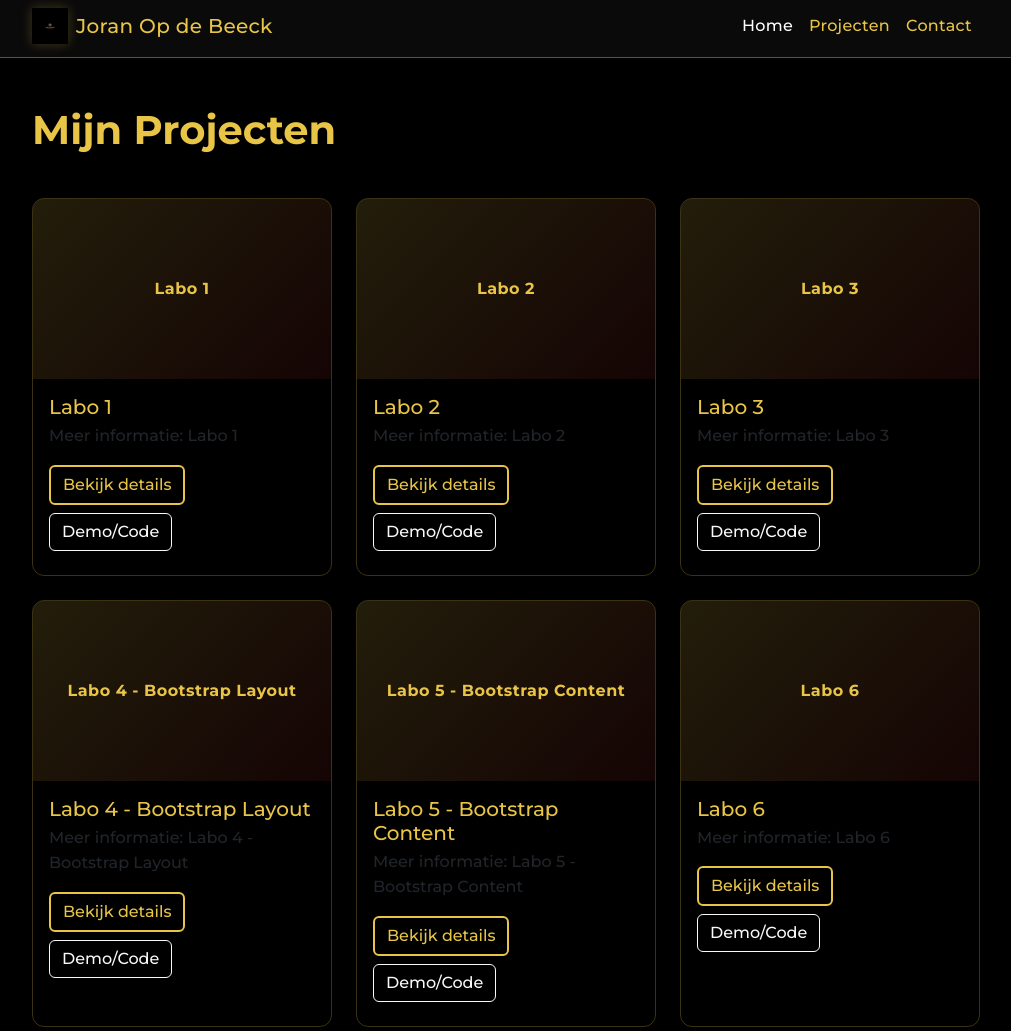
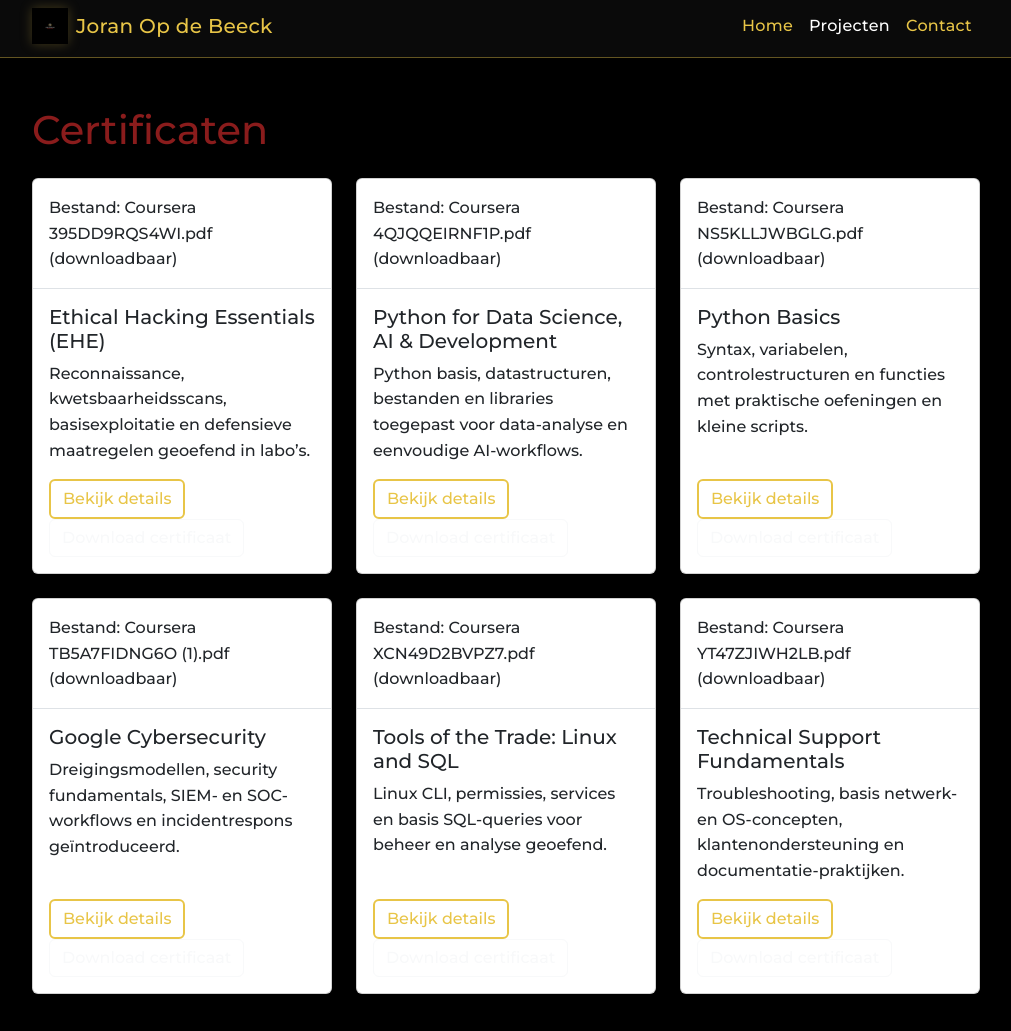
Before and after one commit to joranodb/mijn-portfolio-website, a plain HTML site: page portfolio.html in a window 1280 px wide. Shown: the part 5-1036 px from the top of the page, without its empty margins (134-1145 px from the left). Drawn offline with nearby package versions, Linux system fonts and the light colour scheme.

Commit message:
update projects

```diff
--- a/portfolio.html
+++ b/portfolio.html
@@ -1,141 +1,234 @@
-<!doctype html>
+<!DOCTYPE html>
 <html lang="nl">
   <head>
-
-    <meta charset="utf-8">
-    <meta name="viewport" content="width=device-width, initial-scale=1">
-    <title>Joran Op de Beeck • Portfolio</title>
-    <link href="https://cdn.jsdelivr.net/npm/bootstrap@5.3.3/dist/css/bootstrap.min.css" rel="stylesheet">
-    <link rel="stylesheet" href="css/style.css">
-
+    <meta charset="utf-8" />
+    <meta name="viewport" content="width=device-width, initial-scale=1" />
+    <title>Joran Op de Beeck • Projecten</title>
+    <link
+      href="https://cdn.jsdelivr.net/npm/bootstrap@5.3.3/dist/css/bootstrap.min.css"
+      rel="stylesheet"
+    />
+    <link rel="stylesheet" href="css/style.css" />
   </head>
   <body>
-
     <nav class="navbar navbar-expand-lg custom-nav">
       <div class="container container-narrow">
         <a class="navbar-brand d-flex align-items-center" href="index.html">
-      <img src="assets/images/logo.png" class="brand-logo" alt="Logo">
+          <img src="assets/images/logo.png" class="brand-logo" alt="Logo" />
           <span>Joran Op de Beeck</span>
         </a>
-    <button class="navbar-toggler text-warning" type="button" data-bs-toggle="collapse" data-bs-target="#navbarsExample07" aria-controls="navbarsExample07" aria-expanded="false" aria-label="Toggle navigation">
+        <button
+          class="navbar-toggler text-warning"
+          type="button"
+          data-bs-toggle="collapse"
+          data-bs-target="#navbarsExample07"
+          aria-controls="navbarsExample07"
+          aria-expanded="false"
+          aria-label="Toggle navigation"
+        >
           <span class="navbar-toggler-icon"></span>
         </button>
 
         <div class="collapse navbar-collapse" id="navbarsExample07">
           <ul class="navbar-nav ms-auto mb-2 mb-lg-0">
-        <li class="nav-item"><a class="nav-link active" href="index.html">Home</a></li>
-        <li class="nav-item"><a class="nav-link" href="portfolio.html">Projecten</a></li>
-        <li class="nav-item"><a class="nav-link" href="contact.html">Contact</a></li>
+            <li class="nav-item">
+              <a class="nav-link" href="index.html">Home</a>
+            </li>
+            <li class="nav-item">
+              <a class="nav-link active" href="portfolio.html">Projecten</a>
+            </li>
+            <li class="nav-item">
+              <a class="nav-link" href="contact.html">Contact</a>
+            </li>
           </ul>
         </div>
       </div>
     </nav>
 
+    <main class="container container-narrow py-5">
+      <h1 class="mb-4">Certificaten</h1>
 
-    <main class="container container-narrow py-5">
-      <div class="row">
-        <div class="col-12">
-          <h1 class="section-title">Mijn Projecten</h1>
+      <div class="row g-4">
+        <div class="col-12 col-sm-6 col-lg-4">
+          <div class="card h-100">
+            <div class="p-3 border-bottom">
+              Bestand: Coursera 395DD9RQS4WI.pdf (downloadbaar)
+            </div>
+            <div class="card-body d-flex flex-column">
+              <h5 class="card-title">Ethical Hacking Essentials (EHE)</h5>
+              <p class="card-text">
+                Reconnaissance, kwetsbaarheidsscans, basisexploitatie en
+                defensieve maatregelen geoefend in labo’s.
+              </p>
+              <div class="mt-auto">
+                <a href="naam.html?p=1" class="btn btn-accent me-2"
+                  >Bekijk details</a
+                >
+                <a
+                  href="assets/projects/Coursera 395DD9RQS4WI.pdf"
+                  class="btn btn-outline-light"
+                  download
+                  >Download certificaat</a
+                >
+              </div>
+            </div>
           </div>
         </div>
 
-      <div class="row g-4 mt-1">
         <div class="col-12 col-sm-6 col-lg-4">
-          <div class="card project-card h-100">
-            <div class="project-thumb">Labo 1</div>
-            <div class="card-body d-flex flex-column"><div class="row g-2"><div class="col-12">
-              <h5 class="card-title">Labo 1</h5>
-              <p class="card-text">Meer informatie: Labo 1</p>
+          <div class="card h-100">
+            <div class="p-3 border-bottom">
+              Bestand: Coursera 4QJQQEIRNF1P.pdf (downloadbaar)
+            </div>
+            <div class="card-body d-flex flex-column">
+              <h5 class="card-title">
+                Python for Data Science, AI & Development
+              </h5>
+              <p class="card-text">
+                Python basis, datastructuren, bestanden en libraries toegepast
+                voor data-analyse en eenvoudige AI-workflows.
+              </p>
               <div class="mt-auto">
-                <a class="btn btn-accent me-2 mb-2" href="naam.html?p=1">Bekijk details</a>
-                <a class="btn btn-outline-light mb-2" href="assets/projects/labo1.zip" download>Demo/Code</a>
+                <a href="naam.html?p=2" class="btn btn-accent me-2"
+                  >Bekijk details</a
+                >
+                <a
+                  href="assets/projects/Coursera 4QJQQEIRNF1P.pdf"
+                  class="btn btn-outline-light"
+                  download
+                  >Download certificaat</a
+                >
               </div>
             </div>
           </div>
-        </div></div></div>
+        </div>
 
         <div class="col-12 col-sm-6 col-lg-4">
-          <div class="card project-card h-100">
-            <div class="project-thumb">Labo 2</div>
-            <div class="card-body d-flex flex-column"><div class="row g-2"><div class="col-12">
-              <h5 class="card-title">Labo 2</h5>
-              <p class="card-text">Meer informatie: Labo 2</p>
+          <div class="card h-100">
+            <div class="p-3 border-bottom">
+              Bestand: Coursera NS5KLLJWBGLG.pdf (downloadbaar)
+            </div>
+            <div class="card-body d-flex flex-column">
+              <h5 class="card-title">Python Basics</h5>
+              <p class="card-text">
+                Syntax, variabelen, controlestructuren en functies met
+                praktische oefeningen en kleine scripts.
+              </p>
               <div class="mt-auto">
-                <a class="btn btn-accent me-2 mb-2" href="naam.html?p=2">Bekijk details</a>
-                <a class="btn btn-outline-light mb-2" href="assets/projects/labo2.zip" download>Demo/Code</a>
+                <a href="naam.html?p=3" class="btn btn-accent me-2"
+                  >Bekijk details</a
+                >
+                <a
+                  href="assets/projects/Coursera NS5KLLJWBGLG.pdf"
+                  class="btn btn-outline-light"
+                  download
+                  >Download certificaat</a
+                >
               </div>
             </div>
           </div>
-        </div></div></div>
+        </div>
 
         <div class="col-12 col-sm-6 col-lg-4">
-          <div class="card project-card h-100">
-            <div class="project-thumb">Labo 3</div>
-            <div class="card-body d-flex flex-column"><div class="row g-2"><div class="col-12">
-              <h5 class="card-title">Labo 3</h5>
-              <p class="card-text">Meer informatie: Labo 3</p>
+          <div class="card h-100">
+            <div class="p-3 border-bottom">
+              Bestand: Coursera TB5A7FIDNG6O (1).pdf (downloadbaar)
+            </div>
+            <div class="card-body d-flex flex-column">
+              <h5 class="card-title">Google Cybersecurity</h5>
+              <p class="card-text">
+                Dreigingsmodellen, security fundamentals, SIEM- en SOC-workflows
+                en incidentrespons geïntroduceerd.
+              </p>
               <div class="mt-auto">
-                <a class="btn btn-accent me-2 mb-2" href="naam.html?p=3">Bekijk details</a>
-                <a class="btn btn-outline-light mb-2" href="assets/projects/labo3.zip" download>Demo/Code</a>
+                <a href="naam.html?p=4" class="btn btn-accent me-2"
+                  >Bekijk details</a
+                >
+                <a
+                  href="assets/projects/Coursera TB5A7FIDNG6O (1).pdf"
+                  class="btn btn-outline-light"
+                  download
+                  >Download certificaat</a
+                >
               </div>
             </div>
           </div>
-        </div></div></div>
+        </div>
 
         <div class="col-12 col-sm-6 col-lg-4">
-          <div class="card project-card h-100">
-            <div class="project-thumb">Labo 4 - Bootstrap Layout</div>
-            <div class="card-body d-flex flex-column"><div class="row g-2"><div class="col-12">
-              <h5 class="card-title">Labo 4 - Bootstrap Layout</h5>
-              <p class="card-text">Meer informatie: Labo 4 - Bootstrap Layout</p>
+          <div class="card h-100">
+            <div class="p-3 border-bottom">
+              Bestand: Coursera XCN49D2BVPZ7.pdf (downloadbaar)
+            </div>
+            <div class="card-body d-flex flex-column">
+              <h5 class="card-title">Tools of the Trade: Linux and SQL</h5>
+              <p class="card-text">
+                Linux CLI, permissies, services en basis SQL-queries voor beheer
+                en analyse geoefend.
+              </p>
               <div class="mt-auto">
-                <a class="btn btn-accent me-2 mb-2" href="naam.html?p=4">Bekijk details</a>
-                <a class="btn btn-outline-light mb-2" href="assets/projects/bootstrap-layout-startbestanden.zip" download>Demo/Code</a>
+                <a href="naam.html?p=5" class="btn btn-accent me-2"
+                  >Bekijk details</a
+                >
+                <a
+                  href="assets/projects/Coursera XCN49D2BVPZ7.pdf"
+                  class="btn btn-outline-light"
+                  download
+                  >Download certificaat</a
+                >
               </div>
             </div>
           </div>
-        </div></div></div>
+        </div>
 
         <div class="col-12 col-sm-6 col-lg-4">
-          <div class="card project-card h-100">
-            <div class="project-thumb">Labo 5 - Bootstrap Content</div>
-            <div class="card-body d-flex flex-column"><div class="row g-2"><div class="col-12">
-              <h5 class="card-title">Labo 5 - Bootstrap Content</h5>
-              <p class="card-text">Meer informatie: Labo 5 - Bootstrap Content</p>
+          <div class="card h-100">
+            <div class="p-3 border-bottom">
+              Bestand: Coursera YT47ZJIWH2LB.pdf (downloadbaar)
+            </div>
+            <div class="card-body d-flex flex-column">
+              <h5 class="card-title">Technical Support Fundamentals</h5>
+              <p class="card-text">
+                Troubleshooting, basis netwerk- en OS-concepten,
+                klantenondersteuning en documentatie-praktijken.
+              </p>
               <div class="mt-auto">
-                <a class="btn btn-accent me-2 mb-2" href="naam.html?p=5">Bekijk details</a>
-                <a class="btn btn-outline-light mb-2" href="assets/projects/bootstrap-content-startbestand.zip" download>Demo/Code</a>
+                <a href="naam.html?p=6" class="btn btn-accent me-2"
+                  >Bekijk details</a
+                >
+                <a
+                  href="assets/projects/Coursera YT47ZJIWH2LB.pdf"
+                  class="btn btn-outline-light"
+                  download
+                  >Download certificaat</a
+                >
               </div>
             </div>
           </div>
-        </div></div></div>
-
-        <div class="col-12 col-sm-6 col-lg-4">
-          <div class="card project-card h-100">
-            <div class="project-thumb">Labo 6</div>
-            <div class="card-body d-flex flex-column"><div class="row g-2"><div class="col-12">
-              <h5 class="card-title">Labo 6</h5>
-              <p class="card-text">Meer informatie: Labo 6</p>
-              <div class="mt-auto">
-                <a class="btn btn-accent me-2 mb-2" href="naam.html?p=6">Bekijk details</a>
-                <a class="btn btn-outline-light mb-2" href="assets/projects/labo5.zip" download>Demo/Code</a>
         </div>
-            </div>
-          </div>
-        </div></div></div>
-
       </div>
     </main>
 
-
     <footer class="footer mt-5">
-  <div class="container container-narrow d-flex flex-column flex-md-row justify-content-between align-items-center">
+      <div
+        class="container container-narrow d-flex flex-column flex-md-row justify-content-between align-items-center"
+      >
         <div>© 2025 Joran Op de Beeck</div>
-    <div class="mt-2 mt-md-0"><a href="https://www.linkedin.com/in/joran-opdebeeck-375559347" class="me-3" target="_blank" rel="noopener">LinkedIn</a><a href="https://github.com/joranodb" target="_blank" rel="noopener">GitHub</a></div>
+        <div class="mt-2 mt-md-0">
+          <a
+            href="https://www.linkedin.com/in/joran-opdebeeck-375559347"
+            class="me-3"
+            target="_blank"
+            rel="noopener"
+            >LinkedIn</a
+          >
+          <a href="https://github.com/joranodb" target="_blank" rel="noopener"
+            >GitHub</a
+          >
+        </div>
       </div>
     </footer>
 
     <script src="https://cdn.jsdelivr.net/npm/bootstrap@5.3.3/dist/js/bootstrap.bundle.min.js"></script>
-
   </body>
 </html>
```
Also changed, not shown: map.js/script.js (+12 -8 lines), naam.html (+1 -4 lines). Lines whose indentation alone changed are shown as unchanged.
